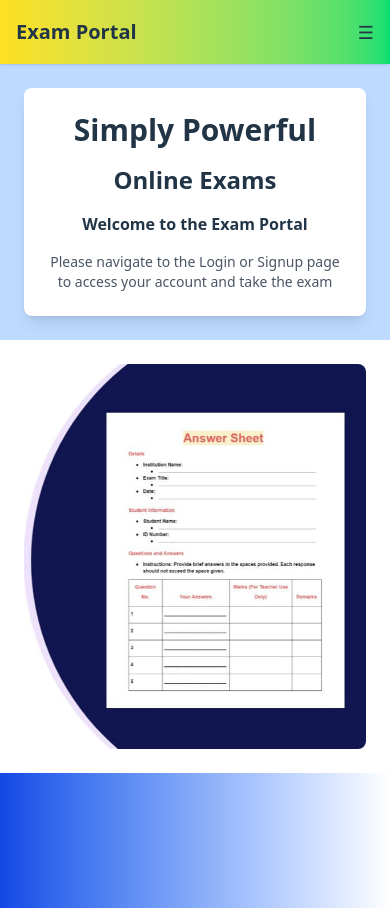
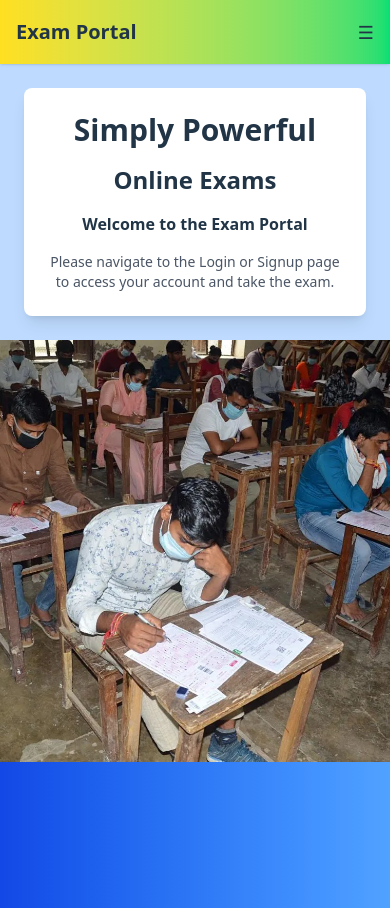
Before and after one commit to Sandeepit8048/Exam-portal, a React (Vite) app: page / in a window 390 px wide. Built offline with nearby package versions, Linux system fonts and the light colour scheme.

Commit message:
style in index page

```diff
--- a/src/component/AdmitCard.jsx
+++ b/src/component/AdmitCard.jsx
@@ -40,12 +40,8 @@ function AdmitCard(){
       <span className="font-semibold text-gray-700 capitalize">
         {key}:
       </span>
-
-      <span className="text-gray-600 text-right break-words max-w-[60%]">
-        {typeof value === "object"
-          ? JSON.stringify(value)
-          : value}
-      </span>
+       <span className="text-gray-600">{}</span>
+      <span className="text-gray-600">{value.question}<br/> {value.answer} </span>
     </div>
   ))}
 
--- a/src/component/Index.jsx
+++ b/src/component/Index.jsx
@@ -1,46 +1,42 @@
 import React from 'react'
-import IMG from '../assets/ans.jpeg'
+import IMG1 from '../assets/examholle.webp'
 
 function Index() {
   return (
-    <>
-      <div className="flex flex-col md:flex-row w-full min-h-screen bg-gradient-to-r from-blue-700 to-white">
+    <div className="w-full min-h-screen overflow-hidden flex flex-col md:flex-row bg-gradient-to-r from-blue-700 to-blue-400">
 
       {/* Left Section */}
-        <div className="w-full md:w-1/2 flex items-center justify-center bg-blue-200 p-6">
+      <div className="w-full md:w-1/2 flex items-center justify-center bg-blue-200 p-6 md:p-10">
         <div className="text-center md:text-left space-y-4 shadow-lg p-6 md:p-8 rounded-lg bg-white max-w-lg">
-
           <h1 className="text-3xl md:text-6xl font-semibold">
             Simply Powerful
           </h1>
 
-            <h1 className="text-2xl md:text-4xl font-semibold">
+          <h2 className="text-2xl md:text-4xl font-semibold">
             Online Exams
-            </h1>
+          </h2>
 
-            <h1 className="font-bold text-base md:text-lg">
+          <h3 className="font-bold text-base md:text-lg">
             Welcome to the Exam Portal
-            </h1>
+          </h3>
 
           <p className="font-medium text-gray-600 text-sm md:text-base">
-              Please navigate to the Login or Signup page to access your account and take the exam
+            Please navigate to the Login or Signup page to access your account
+            and take the exam.
           </p>
-
         </div>
       </div>
 
       {/* Right Section */}
-        <div className="w-full md:w-1/2 flex items-center justify-center bg-white p-6">
+      <div className="w-full md:w-1/2 h-[50vh] md:h-screen overflow-hidden">
         <img
-            src={IMG}
+          src={IMG1}
           alt="Exam Portal"
-            className="rounded-lg w-full max-w-md md:max-w-lg lg:max-w-xl h-auto"
+          className="w-full h-full object-cover"
         />
       </div>
-
     </div>
-    </>
   )
 }
 
-export default Index
+export default Index;
```
Also changed, not shown: src/assets/examholle.webp (added). Lines whose indentation alone changed are shown as unchanged.
